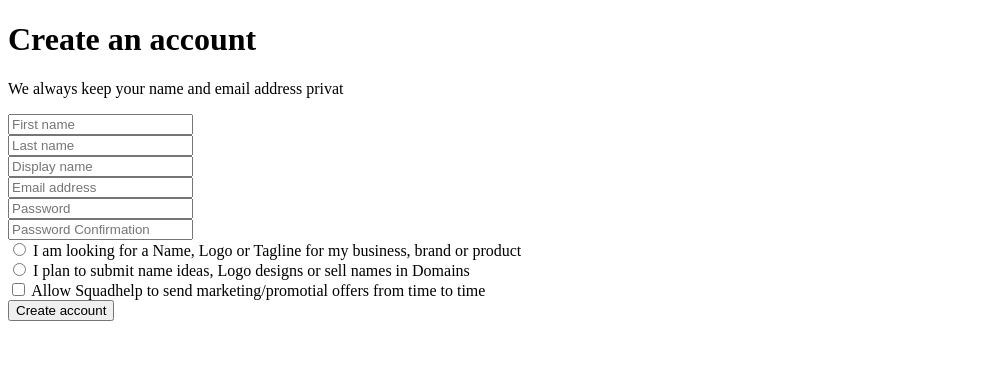
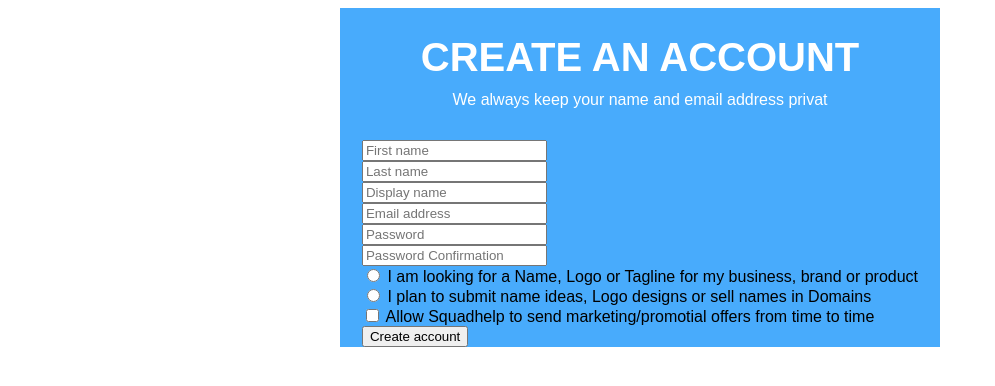
Before and after one commit to Gibib0/Form-with-flex-, a plain HTML site: page index.html in a window 1280 px wide. Shown: the whole page, without its empty margins (0-995 px from the left). Drawn offline with Linux system fonts and the light colour scheme.

Commit message:
Stylize head and paragraph

```diff
--- a/assets/styles/style.css
+++ b/assets/styles/style.css
@@ -0,0 +1,31 @@
+* {
+	box-sizing: border-box;
+	font-family: Arial, Helvetica, sans-serif;
+}
+
+body {
+	display: flex;
+	justify-content: center;
+}
+
+.container {
+	background-color: rgb(72, 171, 252);
+	max-width: 600px;
+	width: 100%;
+	display: flex;
+	flex-direction: column;
+	align-items: center;
+}
+
+h1 {
+	font-size: 40px;
+	text-transform: uppercase;
+	color: white;
+	margin-bottom: -20px;
+}
+
+p {
+	color: white;
+	font-size: 16px;
+	padding: 15px;
+}
--- a/index.html
+++ b/index.html
@@ -53,7 +53,7 @@
 			</div>
 
 			<div class="checkbox-container">
-				<input type='checkbox' id="maketing" name="marketing">
+				<input type="checkbox" name="marketing" id="marketing">
 				<label for="marketing" class="checkbox-label">Allow Squadhelp to send marketing/promotial offers from time to time</label>
 			</div>
 
```
